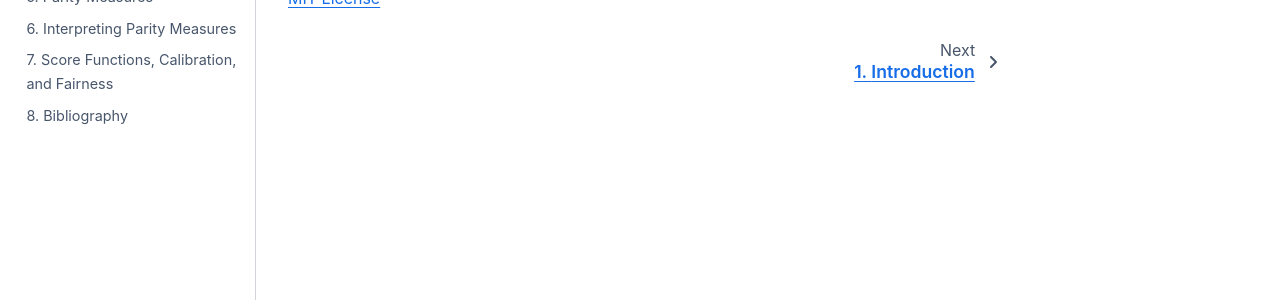
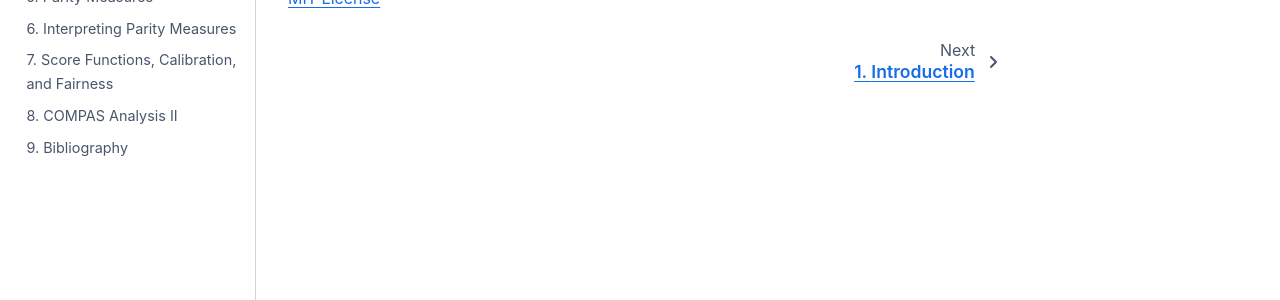
Before and after one commit to afraenkel/fairness-book, a Jupyter Book: the page built from book/intro.md, in a window 1280 px wide. Shown: the part 391-691 px from the top of the page. Built offline with Jupyter Book 1.0.4 settings and Sphinx 7.4.7 and the Sphinx Book theme 1.1.4, drawn with Linux system fonts in a browser that asks for light colours.

Commit message:
add ch 8

```diff
--- a/book/_toc.yml
+++ b/book/_toc.yml
@@ -11,4 +11,5 @@
 - file: content/05-parity-measures
 - file: content/06-interpreting-parity-measures
 - file: content/07-score-functions
+- file: content/08-compas-2
 - file: content/bibliography
```
